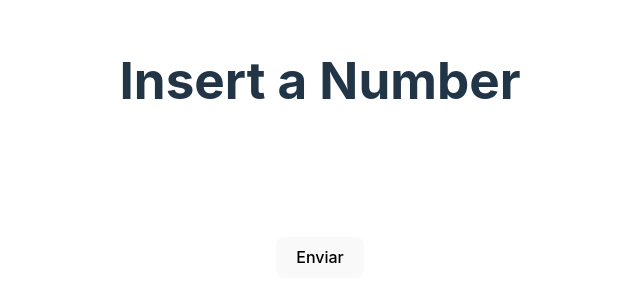
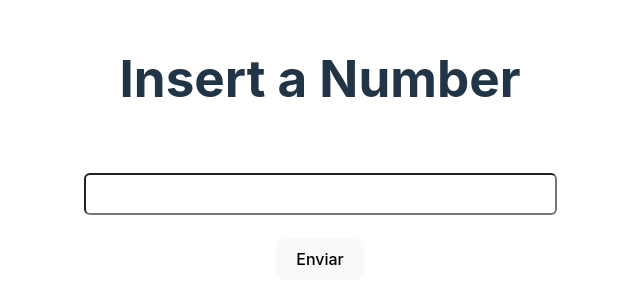
Before and after one commit to renanbianchi/Prime-Numbers, a React (Vite) app: page / in a window 1280 px wide. Shown: the part 236-540 px from the top of the page, without its empty margins (320-960 px from the left). Built offline with nearby package versions, Linux system fonts and the light colour scheme.

Commit message:
fix: border on input.

```diff
--- a/src/App.css
+++ b/src/App.css
@@ -31,7 +31,6 @@
 .numberInput {
   height: 36px;
   border-radius: 6px;
-  border: none;
   text-align: center;
   font-size: 36px;
 }
```
